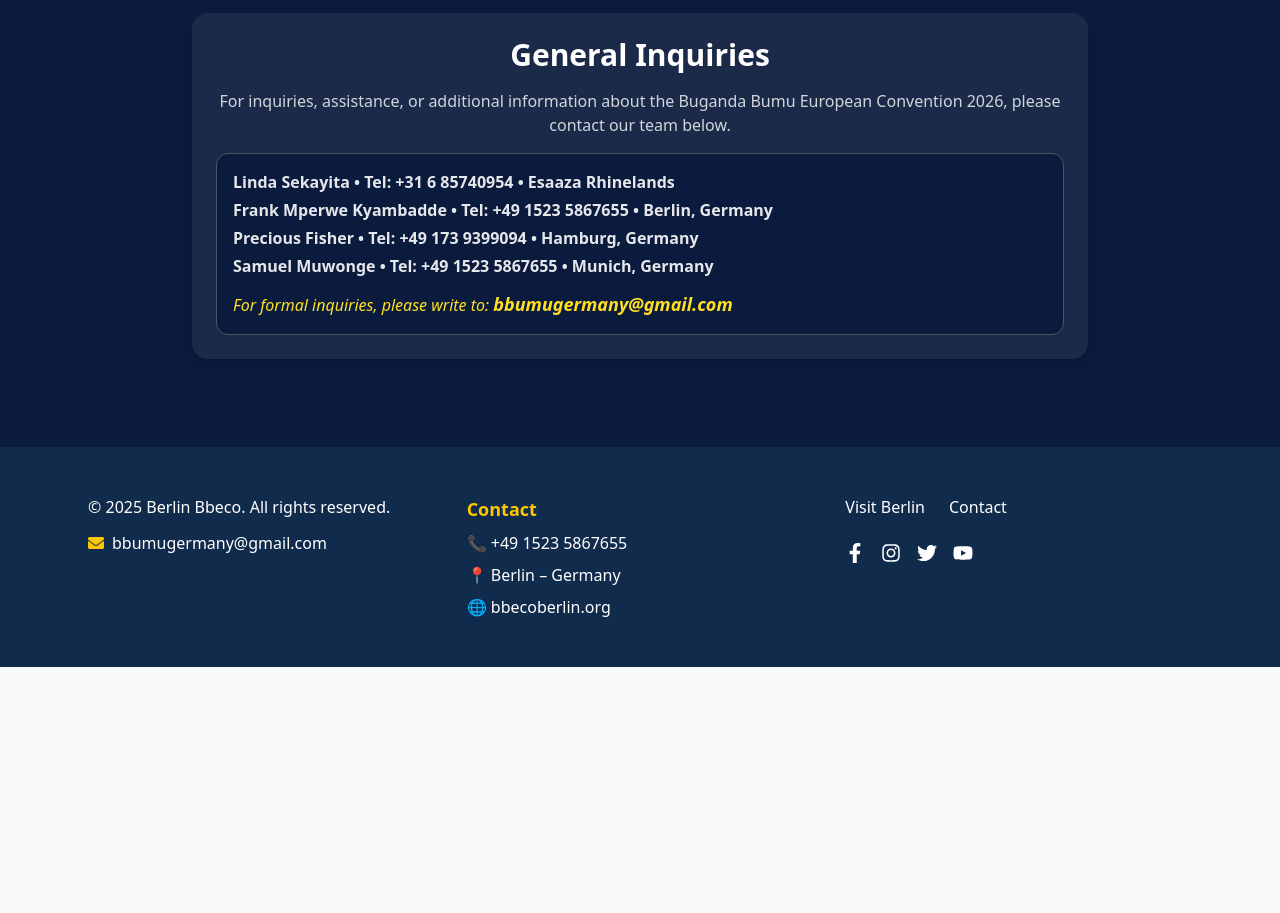
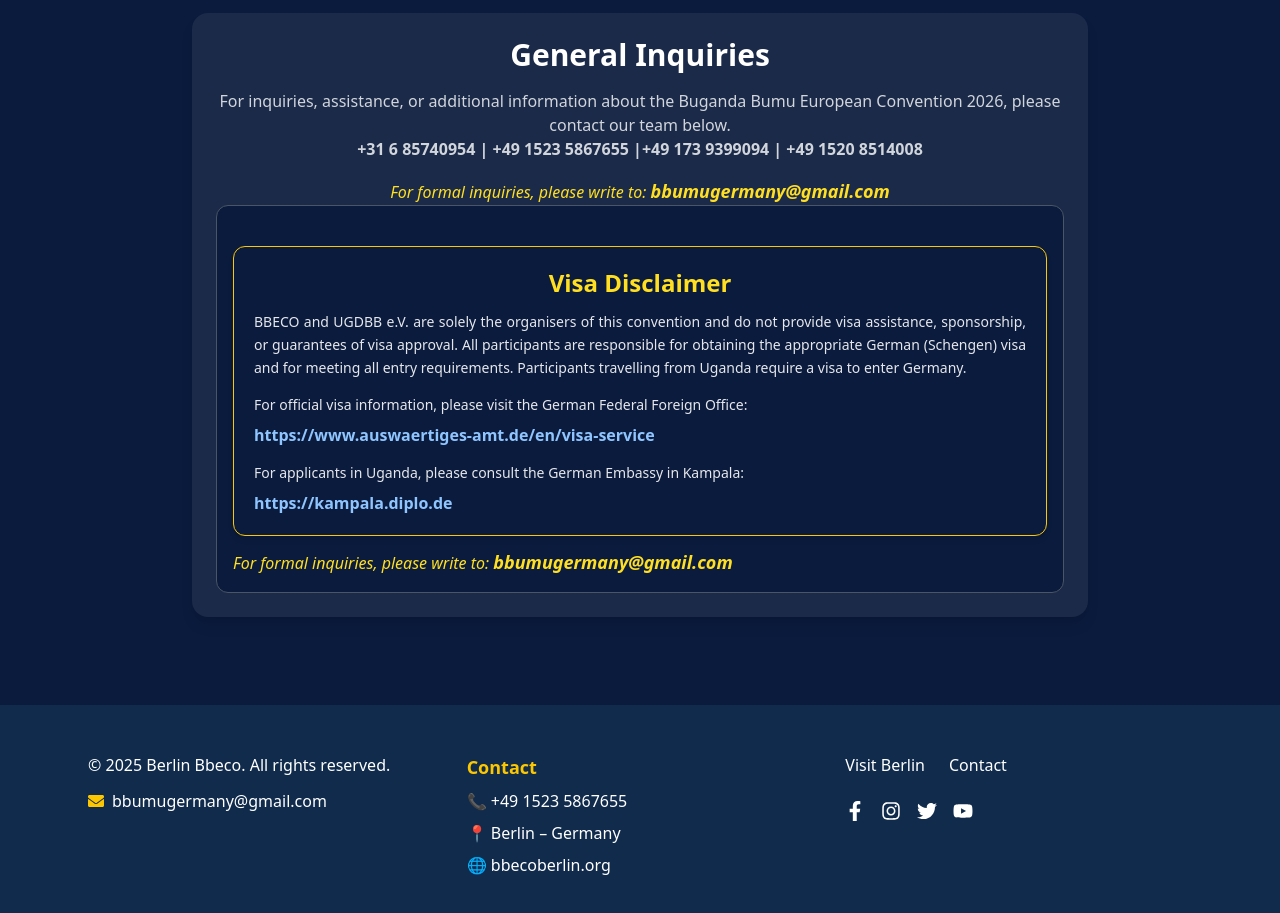
Before and after one commit to mperwe/bug-form_frontend, a React (Vite) app: page / in a window 1280 px wide. Shown: the part 2340-3253 px from the top of the page. Before the commit the page ends 3007 px from the top, so only its background shows below. Built offline with nearby package versions, Linux system fonts and the light colour scheme; the HTML template or start-up script is replaced by a standard one.

Commit message:
update diclaimer

```diff
--- a/src/pages/Home.jsx
+++ b/src/pages/Home.jsx
@@ -510,18 +510,61 @@ export default function Home() {
   <p className="text-center text-gray-300 mb-4">
     For inquiries, assistance, or additional information about the Buganda Bumu European Convention 2026,
     please contact our team below.
+    <p className="font-semibold"> +31 6 85740954 | +49 1523 5867655 |+49 173 9399094 | +49 1520 8514008</p>
   </p>
+
+  <p className="mt-3 italic text-yellow-300 text-center">
+For formal inquiries, please write to: <strong className="text-lg">bbumugermany@gmail.com</strong>
+</p>
+
+
+
 
   <div className="grid grid-cols-1 gap-6 text-gray-200">
     <div className="bg-[#0B1B3D] p-4 rounded-xl border border-gray-600">
 
 
       <div className="space-y-1 text-justify">
-        <p className="font-semibold">Linda Sekayita • Tel: +31 6 85740954 • Esaaza Rhinelands</p>
-        <p className="font-semibold">Frank Mperwe Kyambadde • Tel: +49 1523 5867655 • Berlin, Germany</p>
-        <p className="font-semibold">Precious Fisher • Tel: +49 173 9399094 • Hamburg, Germany</p>
-        <p className="font-semibold">Samuel Muwonge • Tel: +49 1523 5867655 • Munich, Germany</p>
-      </div>
+
+             </div>
+
+      {/* VISA DISCLAIMER */}
+<div className="mt-6 bg-[#0B1B3D] p-5 rounded-xl border border-yellow-400 shadow-md">
+  <h3 className="text-2xl font-bold text-yellow-300 mb-3 text-center">
+    Visa Disclaimer
+  </h3>
+
+  <p className="text-gray-200 text-sm leading-relaxed mb-4 text-justify">
+
+    BBECO and UGDBB e.V. are solely the organisers of this convention and do not provide visa assistance, sponsorship, or guarantees of visa approval.
+    All participants are responsible for obtaining the appropriate German (Schengen) visa and for meeting all entry requirements.
+    Participants travelling from Uganda require a visa to enter Germany.
+  </p>
+
+  <p className="text-gray-200 text-sm mb-2">
+    For official visa information, please visit the German Federal Foreign Office:
+  </p>
+  <a
+    href="https://www.auswaertiges-amt.de/en/visa-service"
+    target="_blank"
+    rel="noopener noreferrer"
+    className="text-blue-300 font-semibold hover:underline break-all"
+  >
+    https://www.auswaertiges-amt.de/en/visa-service
+  </a>
+
+  <p className="text-gray-200 text-sm mt-4 mb-2">
+    For applicants in Uganda, please consult the German Embassy in Kampala:
+  </p>
+  <a
+    href="https://kampala.diplo.de"
+    target="_blank"
+    rel="noopener noreferrer"
+    className="text-blue-300 font-semibold hover:underline break-all"
+  >
+    https://kampala.diplo.de
+  </a>
+</div>
 
      <p className="mt-3 italic text-yellow-300 text-justify">
 For formal inquiries, please write to: <strong className="text-lg">bbumugermany@gmail.com</strong>
```
